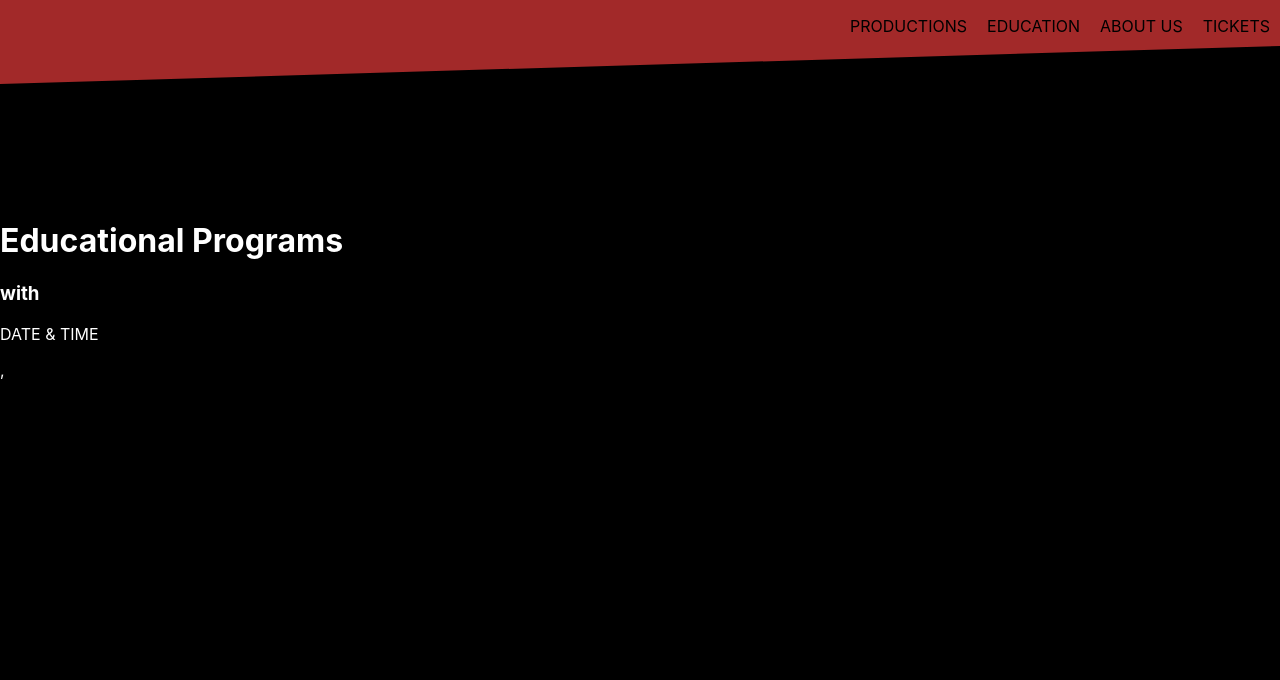
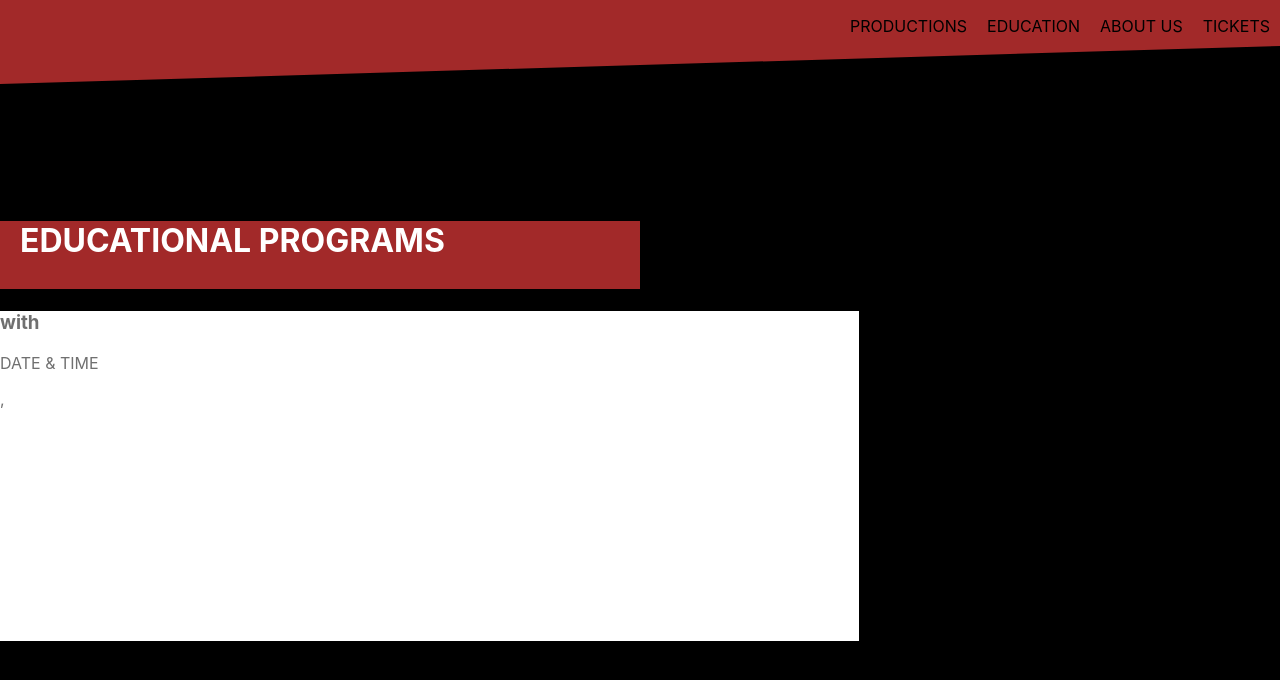
Before and after one commit to atariusarmstrong/rea_entertainment, a React (Create React App) app in the folder client/: page /educationalprograms/1 in a window 1280 px wide. Shown: the top 680 px of the page. Built offline with nearby package versions, Linux system fonts and the light colour scheme; no server answers.

Commit message:
worked on education styling

```diff
--- a/client/src/components/Education/EducationProgramIndex.js
+++ b/client/src/components/Education/EducationProgramIndex.js
@@ -10,6 +10,12 @@ const EducationBox = styled.div`
     height: 163px;
     width: 859px;
     margin: 0 auto;
+    a {
+        text-decoration: none;
+    }
+    h2 {
+        text-transform: uppercase;
+    }
 `
 
 const Header = styled.div`
--- a/client/src/components/Education/EducationShow.js
+++ b/client/src/components/Education/EducationShow.js
@@ -1,6 +1,25 @@
 import React, { Component } from 'react';
 import axios from 'axios'
 import Navbar from '../Navbar';
+import styled from 'styled-components'
+
+const Header = styled.div`
+    width: 640px;
+    height: 68px;
+    color: white;
+    background-color: #A22929;
+    text-transform: uppercase;
+    h1 {
+        margin-left: 20px;
+    }
+`
+
+const EducationContainer = styled.div`
+    width: 859px;
+    height: 330px;
+    background-color: white;
+    color: #707070;
+`
 
 class EducationShow extends Component {
     state = {
@@ -19,13 +38,17 @@ class EducationShow extends Component {
         return (
             <div>
                 <Navbar />
+                <Header>
                     <h1>Educational Programs</h1>
+                </Header>
+                <EducationContainer>
                     <h1>{this.state.educationprogram.title}</h1>
                     <h3>with {this.state.educationprogram.instructor}</h3>
                     <p>{this.state.educationprogram.description}</p>
 
                     <p>DATE & TIME</p>
                     <p>{this.state.educationprogram.date}, {this.state.educationprogram.time}</p>
+                </EducationContainer>
             </div>
         );
     }
```
Lines whose indentation alone changed are shown as unchanged.
